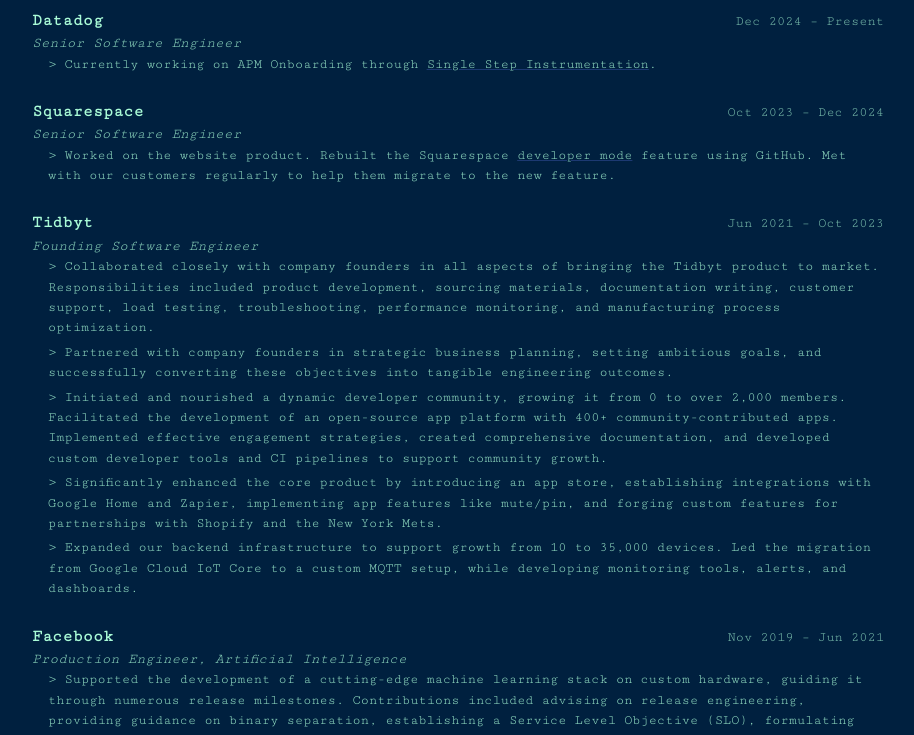
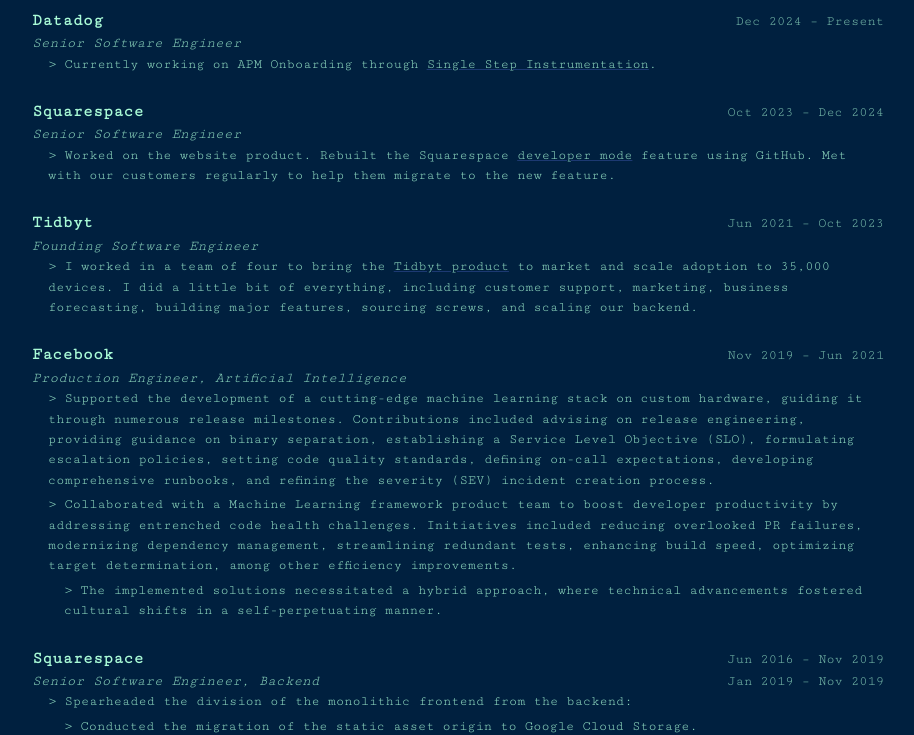
Before and after one commit to betterengineering/website, a React (Create React App) app: page /resume in a window 1280 px wide. Shown: the part 459-1194 px from the top of the page, without its empty margins (182-1096 px from the left). Built offline with nearby package versions, Linux system fonts and the light colour scheme.

Commit message:
Replace Tidbyt bullets with concise single-bullet summary
Condense five Tidbyt bullets into one punchy summary. Link "Tidbyt
product" to the T1 product page on tidbyt.com.

https://claude.ai/code/session_015w9xewSNMZPu7yidRmG2RS

```diff
--- a/src/resume/Resume.js
+++ b/src/resume/Resume.js
@@ -159,11 +159,7 @@ function Resume() {
 
                     <Company name="Tidbyt" href="https://tidbyt.com" date="Jun 2021 – Oct 2023">
                         <Role title="Founding Software Engineer">
-                            <Bullet>Collaborated closely with company founders in all aspects of bringing the Tidbyt product to market. Responsibilities included product development, sourcing materials, documentation writing, customer support, load testing, troubleshooting, performance monitoring, and manufacturing process optimization.</Bullet>
-                            <Bullet>Partnered with company founders in strategic business planning, setting ambitious goals, and successfully converting these objectives into tangible engineering outcomes.</Bullet>
-                            <Bullet>Initiated and nourished a dynamic developer community, growing it from 0 to over 2,000 members. Facilitated the development of an open-source app platform with 400+ community-contributed apps. Implemented effective engagement strategies, created comprehensive documentation, and developed custom developer tools and CI pipelines to support community growth.</Bullet>
-                            <Bullet>Significantly enhanced the core product by introducing an app store, establishing integrations with Google Home and Zapier, implementing app features like mute/pin, and forging custom features for partnerships with Shopify and the New York Mets.</Bullet>
-                            <Bullet>Expanded our backend infrastructure to support growth from 10 to 35,000 devices. Led the migration from Google Cloud IoT Core to a custom MQTT setup, while developing monitoring tools, alerts, and dashboards.</Bullet>
+                            <Bullet>I worked in a team of four to bring the <Link href="https://tidbyt.com/products/tidbyt" target="_blank" rel="noopener" sx={{ color: colors.teal }}>Tidbyt product</Link> to market and scale adoption to 35,000 devices. I did a little bit of everything, including customer support, marketing, business forecasting, building major features, sourcing screws, and scaling our backend.</Bullet>
                         </Role>
                     </Company>
 
```
